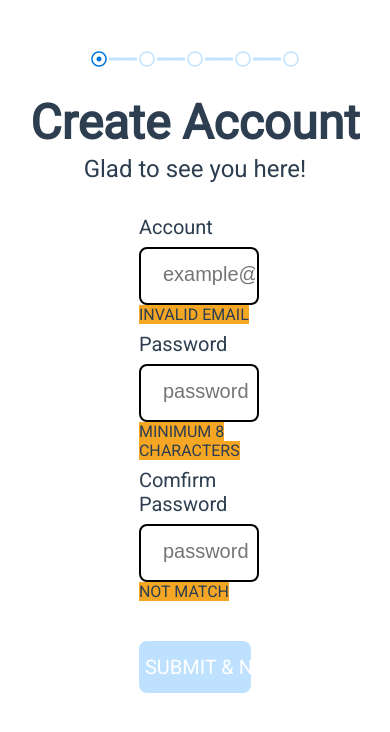
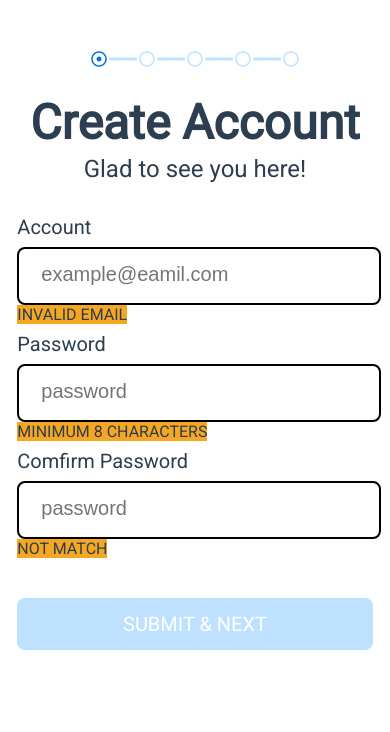
Before and after one commit to rosethorn999/hexschool_F2E_week6, a Vue app: page /#/ in a window 390 px wide. Shown: the top 732 px of the page. Built offline with nearby package versions, Linux system fonts and the light colour scheme.

Commit message:
加強螢幕寬度兼容度

```diff
--- a/src/components/view0.vue
+++ b/src/components/view0.vue
@@ -93,11 +93,7 @@ export default {
   display: inline;
   background-color: #f5a623;
 }
-.form-area {
-  text-align: start;
-  width: 30%;
-  margin: auto;
-}
+
 .form-group label {
   display: block;
   font-size: 20px;
--- a/src/components/view1.vue
+++ b/src/components/view1.vue
@@ -122,11 +122,6 @@ export default {
 
 <!-- Add "scoped" attribute to limit CSS to this component only -->
 <style scoped>
-.form-area {
-  text-align: start;
-  width: 30%;
-  margin: auto;
-}
 .alarm {
   display: inline;
   background-color: #f5a623;
--- a/src/components/view2.vue
+++ b/src/components/view2.vue
@@ -135,11 +135,7 @@ export default {
   font-family: "Roboto";
   font-size: 24px;
 }
-.form-area {
-  text-align: start;
-  width: 30%;
-  margin: auto;
-}
+
 .upload-up-area {
   border: 2px solid #000;
   border-radius: 8px;
--- a/src/components/view3.vue
+++ b/src/components/view3.vue
@@ -160,11 +160,6 @@ export default {
   font-size: 24px;
 }
 
-.form-area {
-  text-align: start;
-  width: 30%;
-  margin: auto;
-}
 .form-group label {
   display: block;
   margin-bottom: 8px;
--- a/src/views/Home.vue
+++ b/src/views/Home.vue
@@ -62,9 +62,20 @@ export default {
 * {
   text-decoration: none;
 }
-pre {
-  font-size: 2rem;
-  background-color: cadetblue;
+.form-area {
+  text-align: start;
+  width: 40%;
+  margin: auto;
+}
+@media only screen and (max-width: 1200px) {
+  .form-area {
+    width: 60%;
+  }
+}
+@media only screen and (max-width: 600px) {
+  .form-area {
+    width: 95%;
+  }
 }
 .button {
   text-align: center;
```
